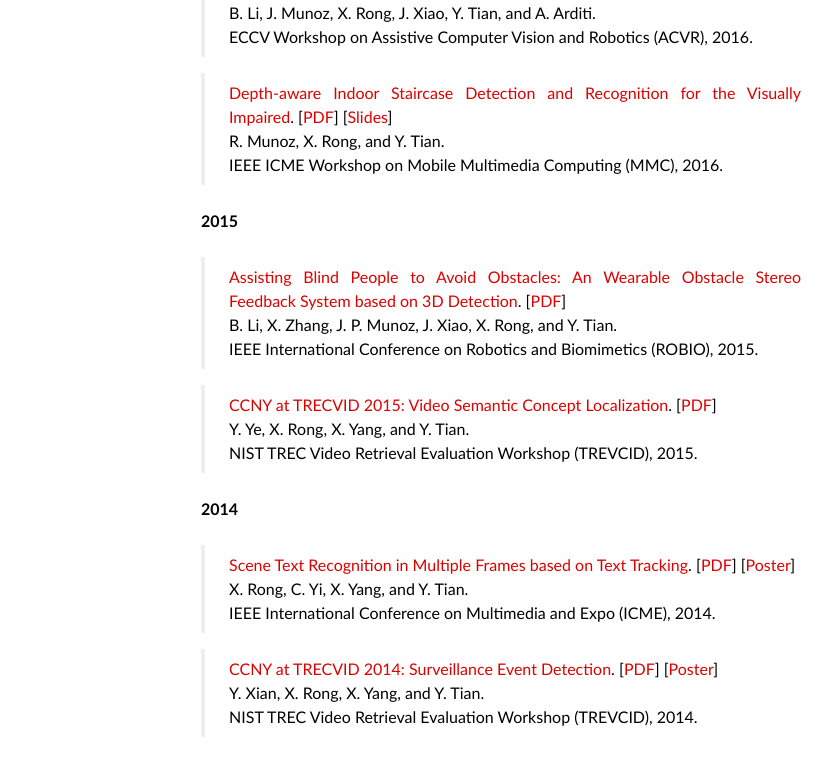
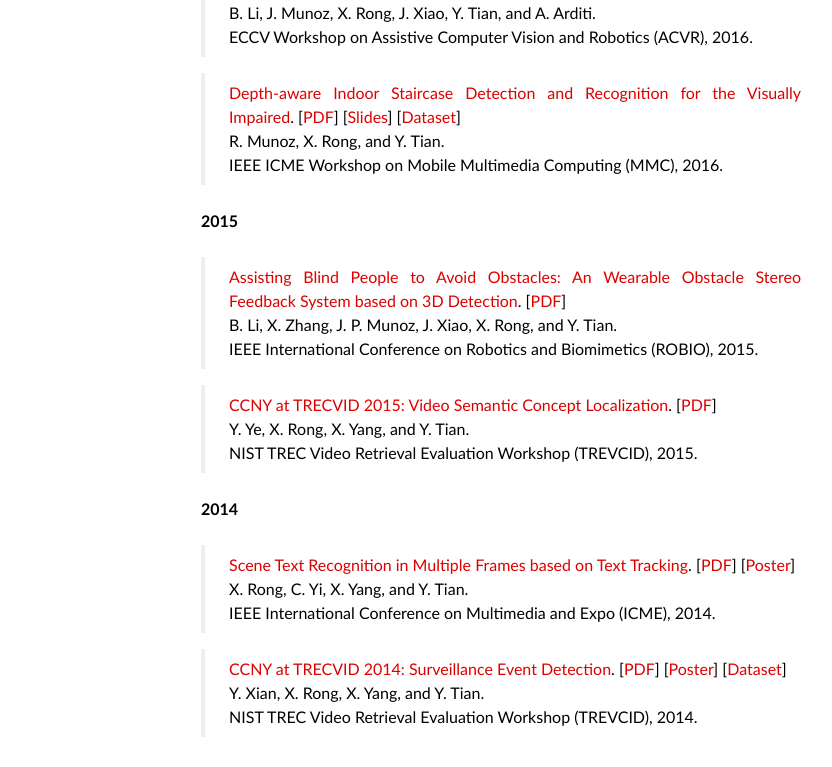
Before and after one commit to ionvision/ionvision.github.io.bk, a Jekyll site: the page built from publications/index.md, in a window 1280 px wide. Shown: the part 804-1571 px from the top of the page, without its empty margins (139-971 px from the left). Built offline with Jekyll 4.4.1, drawn with Linux system fonts in a browser that asks for light colours; nearby versions of some CDN libraries; some web fonts are replaced.

Commit message:
Add dataset links

```diff
--- a/publications/index.md
+++ b/publications/index.md
@@ -25,7 +25,9 @@ IEEE Transactions on Circuits and Systems for Video Technology (TCSVT), 2016.
 
 
 > [Recognizing Text-based Traffic Guide Panels with Cascaded Localization Network](/publications/pdf/CVRSUAD16.pdf).
-[[PDF](/publications/pdf/CVRSUAD16.pdf)] [[Poster](/publications/pdf/CVRSUAD16_Poster.pdf)] [[Dataset](http://media-lab.ccny.cuny.edu/wordpress/Code/TGPT.zip)]
+[[PDF](/publications/pdf/CVRSUAD16.pdf)]
+[[Poster](/publications/pdf/CVRSUAD16_Poster.pdf)]
+[[Dataset](http://media-lab.ccny.cuny.edu/wordpress/Code/TGPT.zip)]
 X. Rong, C. Yi, and Y. Tian.
 ECCV Workshop on Computer Vision for Road Scene Understanding and Autonomous Driving (CVRSUAD), 2016.
 
@@ -45,6 +47,7 @@ ECCV Workshop on Assistive Computer Vision and Robotics (ACVR), 2016.
 > [Depth-aware Indoor Staircase Detection and Recognition for the Visually Impaired](/publications/pdf/MMC16.pdf).
 [[PDF](/publications/pdf/MMC16.pdf)]
 [[Slides](/publications/pdf/MMC16_Poster.pdf)]
+[[Dataset](http://media-lab.ccny.cuny.edu/wordpress/Code/Staircase.zip)]
 R. Munoz, X. Rong, and Y. Tian.
 IEEE ICME Workshop on Mobile Multimedia Computing (MMC), 2016.
 
@@ -75,5 +78,6 @@ IEEE International Conference on Multimedia and Expo (ICME), 2014.
 > [CCNY at TRECVID 2014: Surveillance Event Detection](/publications/pdf/TRECVID14_SED.pdf).
 [[PDF](/publications/pdf/TRECVID14_SED.pdf)]
 [[Poster](/publications/pdf/TRECVID14_SED_Poster.pdf)]
+[[Dataset](http://media-lab.ccny.cuny.edu/wordpress/Code/CCD-Dataset.zip)]
 Y. Xian, X. Rong, X. Yang, and Y. Tian.
 NIST TREC Video Retrieval Evaluation Workshop (TREVCID), 2014.
```
